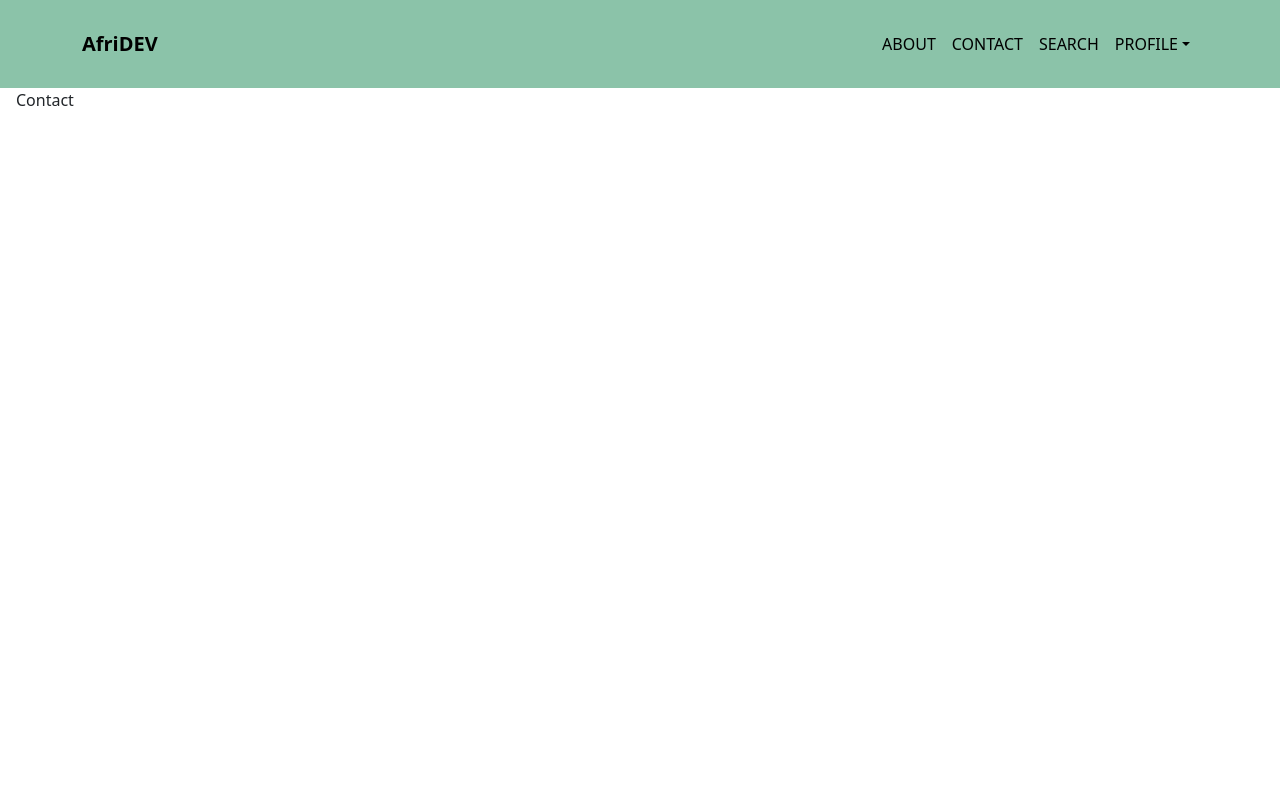
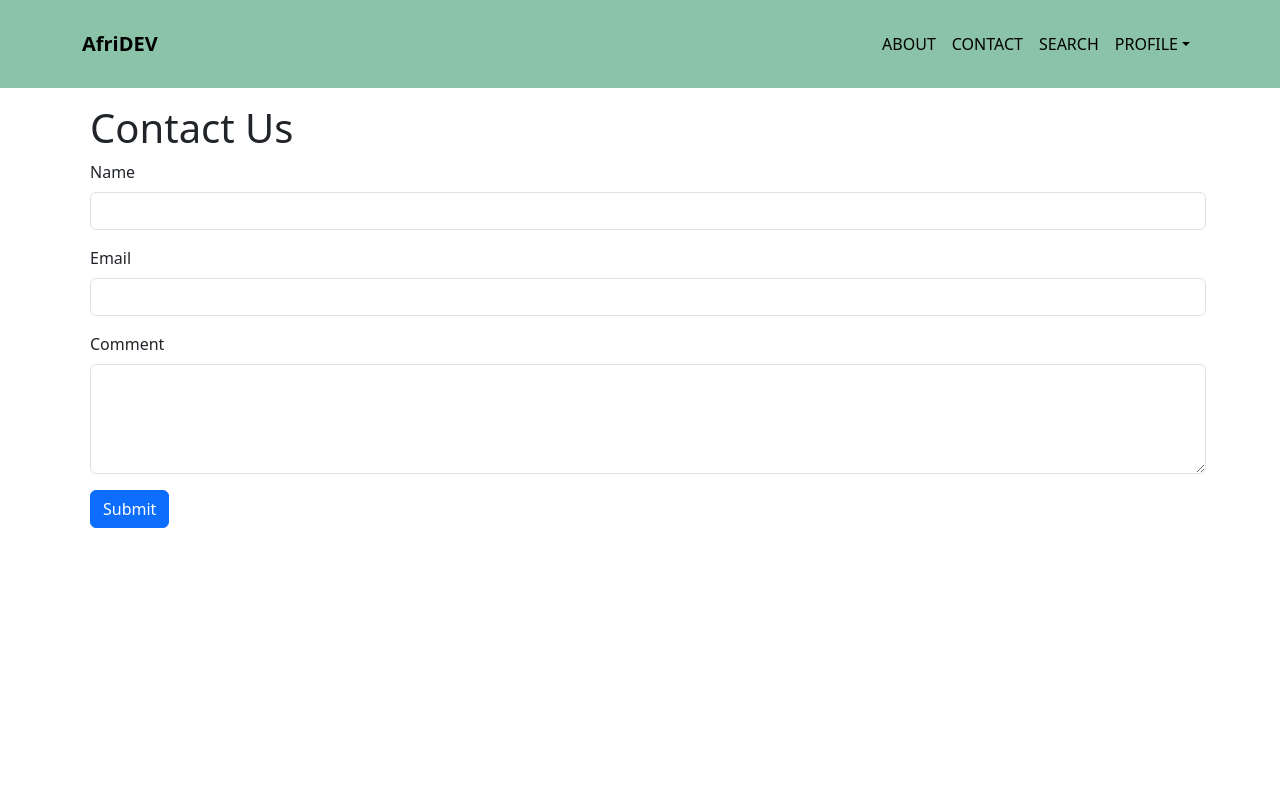
Before and after one commit to Edgar-Macharia/Afridev-Phase-3-project, a React (Create React App) app in the folder react/: page /contact in a window 1280 px wide. Shown: the top 800 px of the page. Built offline with nearby package versions, Linux system fonts and the light colour scheme.

Commit message:
added profile

```diff
--- a/react/src/App.js
+++ b/react/src/App.js
@@ -6,7 +6,9 @@ import Search from './pages/Search';
 import SignUp from './pages/SignUp'
 import Login from './pages/Login';
 import Contact from './pages/Contact';
+import Profile from './pages/Profile';
 import 'bootstrap/dist/css/bootstrap.min.css';
+
 
 function App() {
   return (
@@ -20,6 +22,7 @@ function App() {
           <Route path= 'signup' element={<SignUp />} />
           <Route path= 'login' element={<Login />} />
           <Route path= 'contact' element={<Contact />} />
+          <Route path= 'profile' element={<Profile />} />
         </Route>
       </Routes>
       </BrowserRouter>
--- a/react/src/layout/NavBar.js
+++ b/react/src/layout/NavBar.js
@@ -26,6 +26,7 @@ function NavBar() {
             PROFILE
           </Link>
           <ul className="dropdown-menu">
+            <li><Link to="/Profile" className="dropdown-item" href="#">Profile</Link></li>
             <li><Link to="/Signup" className="dropdown-item" href="#">SignUp</Link></li>
             <li><Link to="/Login" className="dropdown-item" href="#">Login</Link></li>
           </ul>
--- a/react/src/pages/Contact.js
+++ b/react/src/pages/Contact.js
@@ -1,9 +1,96 @@
-import React from 'react'
+import {useState} from 'react'
 
 function Contact() {
+
+  const [name, setName] = useState("");
+  const [email, setEmail] = useState("");
+  const [comment, setComment] = useState("");
+  const [successMessage, setSuccessMessage] = useState("");
+
+  const handleSubmit = (e) => {
+    e.preventDefault();
+
+    // Perform form submission logic here
+    // Replace the below code with your actual form submission implementation
+
+    // Sending a POST request to an API
+    fetch("https://example.com/contact", {
+      method: "POST",
+      headers: {
+        "Content-Type": "application/json",
+      },
+      body: JSON.stringify({ name, email, comment }),
+    })
+      .then((response) => response.json())
+      .then((data) => {
+        // Handle the response from the server
+        setSuccessMessage("Thank you for your comment!");
+        // Reset the form
+        setName("");
+        setEmail("");
+        setComment("");
+      })
+      .catch((error) => {
+        // Handle any errors that occurred during form submission
+        console.error("Error:", error);
+      });
+  };
+
   return (
-    <div>Contact</div>
-  )
+    <div className="container mt-3">
+      <h1>Contact Us</h1>
+      {successMessage && (
+        <div className="alert alert-success" role="alert">
+          {successMessage}
+        </div>
+      )}
+      <form onSubmit={handleSubmit}>
+        <div className="mb-3">
+          <label htmlFor="name" className="form-label">
+            Name
+          </label>
+          <input
+            type="text"
+            className="form-control"
+            id="name"
+            value={name}
+            onChange={(e) => setName(e.target.value)}
+            required
+          />
+        </div>
+        <div className="mb-3">
+          <label htmlFor="email" className="form-label">
+            Email
+          </label>
+          <input
+            type="email"
+            className="form-control"
+            id="email"
+            value={email}
+            onChange={(e) => setEmail(e.target.value)}
+            required
+          />
+        </div>
+        <div className="mb-3">
+          <label htmlFor="comment" className="form-label">
+            Comment
+          </label>
+          <textarea
+            className="form-control"
+            id="comment"
+            rows="4"
+            value={comment}
+            onChange={(e) => setComment(e.target.value)}
+            required
+          ></textarea>
+        </div>
+        <button type="submit" className="btn btn-primary">
+          Submit
+        </button>
+      </form>
+    </div>
+  );
 }
 
+
 export default Contact
--- a/react/src/pages/Home.js
+++ b/react/src/pages/Home.js
@@ -44,7 +44,6 @@ function Home() {
                 <div className="col">
                   <div className="card h-100 border-success">
                     <div className="card-body">
-                      <h5 className="card-title"></h5>
                       <p className="card-text">
                         Allow us to assist you by identifying qualified talents
                         on your behalf
--- /dev/null
+++ b/react/src/pages/Profile.js
@@ -0,0 +1,113 @@
+import React, { useState, useEffect } from "react";
+
+function Profile() {
+  const [loggedIn, setLoggedIn] = useState(false);
+  const [userData, setUserData] = useState(null);
+
+  useEffect(() => {
+    // Simulating a user session
+    if (loggedIn) {
+      fetchUserData();
+    }
+  }, [loggedIn]);
+
+  const handleLogin = (e) => {
+    e.preventDefault();
+    // Perform login logic here
+    // Replace the below code with your actual login implementation
+
+    // Example: Checking username and password
+    const username = e.target.elements.username.value;
+    const password = e.target.elements.password.value;
+    if (username === "example" && password === "password") {
+      setLoggedIn(true);
+    } else {
+      setLoggedIn(false);
+    }
+  };
+
+  const fetchUserData = () => {
+    // Fetch user data from the specified endpoint
+    fetch("http://127.0.0.1:9292/users")
+      .then((response) => response.json())
+      .then((data) => {
+        // Handle the user data response
+        setUserData(data);
+      })
+      .catch((error) => {
+        // Handle any errors that occurred during user data fetching
+        console.error("Error:", error);
+      });
+  };
+
+  const handleEditProfile = () => {
+    // Handle edit profile logic here
+    console.log("Edit profile clicked");
+  };
+
+  const handleDeleteProfile = () => {
+    // Handle delete profile logic here
+    console.log("Delete profile clicked");
+  };
+
+  const handlePostJob = () => {
+    // Handle post job logic here
+    console.log("Post job clicked");
+  };
+
+  return (
+    <div className="container mt-3">
+      {!loggedIn ? (
+        <form onSubmit={handleLogin}>
+          <div className="mb-3">
+            <label htmlFor="username" className="form-label">
+              Username
+            </label>
+            <input type="text" className="form-control" id="username" required />
+          </div>
+          <div className="mb-3">
+            <label htmlFor="password" className="form-label">
+              Password
+            </label>
+            <input type="password" className="form-control" id="password" required />
+          </div>
+          <button type="submit" className="btn btn-primary">
+            Log In
+          </button>
+        </form>
+      ) : (
+        <div>
+          {userData ? (
+            <div>
+              <h1>Welcome, {userData.username}!</h1>
+              <div>
+                <img
+                  src={userData.profileImage || "default-image-url"}
+                  alt="Profile"
+                  className="img-fluid"
+                />
+              </div>
+              <p>Username: {userData.username}</p>
+              <p>Country: {userData.country}</p>
+              <p>Skills: {userData.skills}</p>
+              {/* Display additional user information */}
+              <button className="btn btn-primary" onClick={handleEditProfile}>
+                Edit Profile
+              </button>
+              <button className="btn btn-danger" onClick={handleDeleteProfile}>
+                Delete Profile
+              </button>
+              <button className="btn btn-success" onClick={handlePostJob}>
+                Post Job
+              </button>
+            </div>
+          ) : (
+            <p>Loading user data...</p>
+          )}
+        </div>
+      )}
+    </div>
+  );
+}
+
+export default Profile;
```
